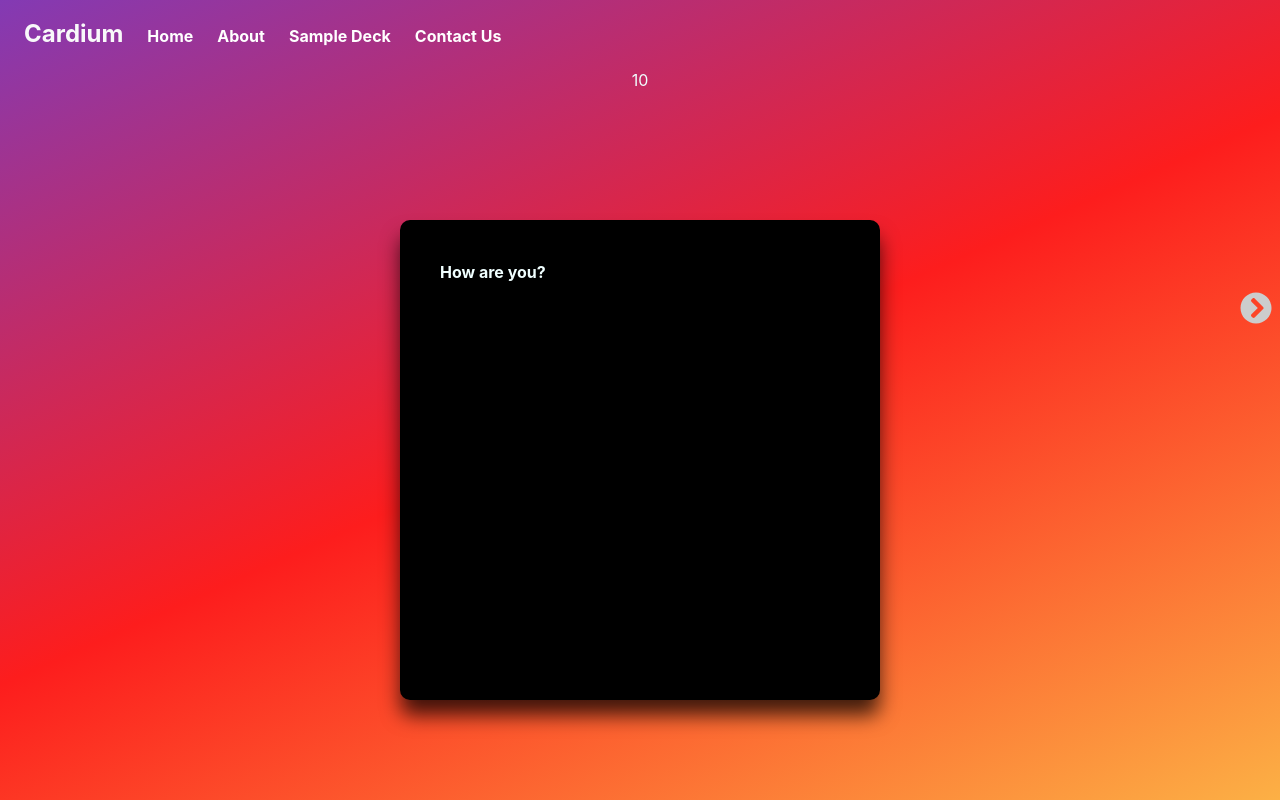
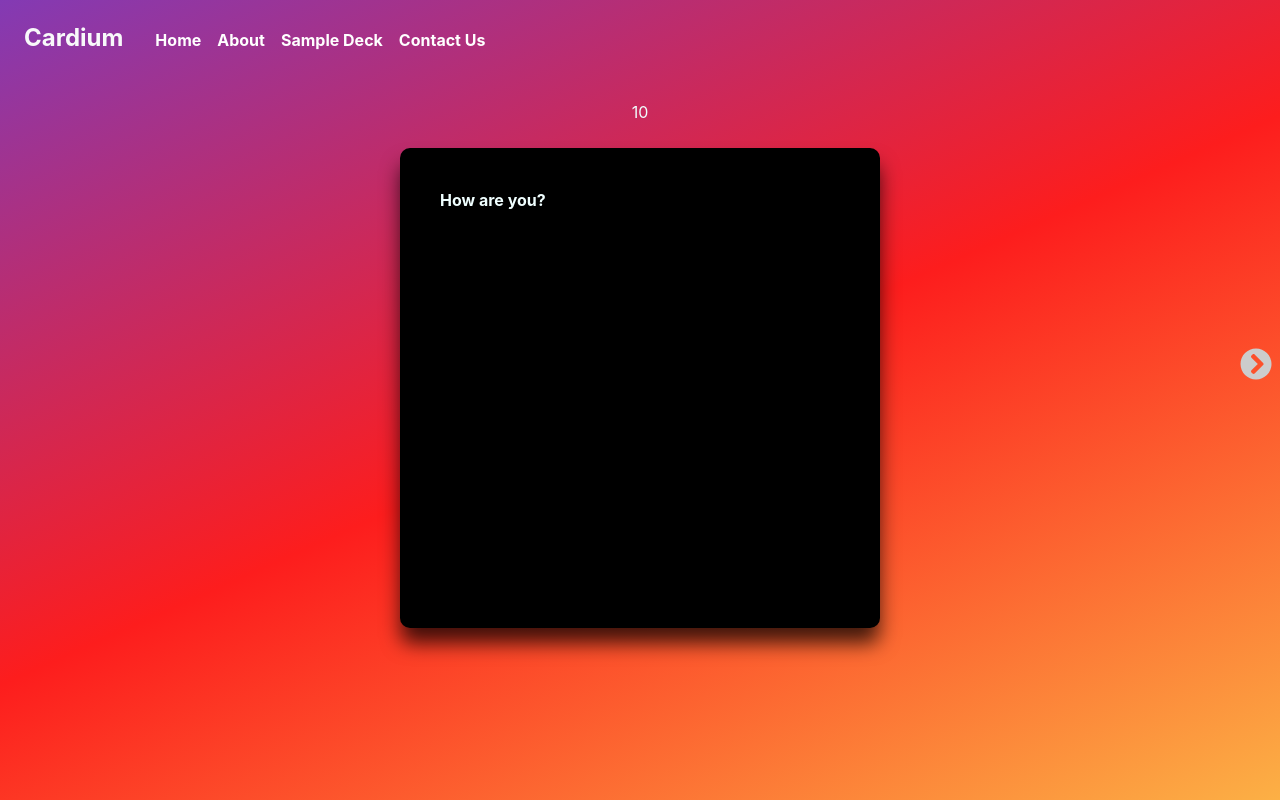
Before and after one commit to k-i-t-h/Buttons, a React (Create React App) app: page /card-deck in a window 1280 px wide. Built offline with nearby package versions, Linux system fonts and the light colour scheme.

Commit message:
updated buttons and margins for card

```diff
--- a/src/Components/CardDeck/CardDeck.css
+++ b/src/Components/CardDeck/CardDeck.css
@@ -1,2 +1,4 @@
-.cardContainer{
+.cardContainer {
+  /* padding: 5rem; */
+  /* display: flex; */
 }
--- a/src/Components/CardDeck/CardDeck.jsx
+++ b/src/Components/CardDeck/CardDeck.jsx
@@ -32,9 +32,7 @@ class CardDeck extends React.Component {
 
     componentDidMount() {
         const cardDeck = this.state.qnaArr.map(this.mapCards);
-        this.setState({
-            cardDeck
-        })
+        this.setState({ cardDeck })
     }
 
     mapCards = qna => (
@@ -65,7 +63,7 @@ class CardDeck extends React.Component {
     render() {
         return (
             <div className="cardContainer">
-                <div className="text-center">{10}</div>
+                <div className="d-absolute text-center p-4">{10}</div>
                 {this.state.cardDeck[`${this.state.current}`]}
                 <div className="d-flex" style={{ paddingTop: "25vh" }}>
                     <FontAwesomeIcon
--- a/src/Components/FlashCard/FlashCard.css
+++ b/src/Components/FlashCard/FlashCard.css
@@ -13,16 +13,13 @@
 }
 
 .c {
-  -webkit-box-shadow: 0px 16px 20px -1px rgba(0,0,0,0.75);
-  -moz-box-shadow: 0px 16px 20px -1px rgba(0,0,0,0.75);
-  box-shadow: 0px 16px 20px -1px rgba(0,0,0,0.75);
+  -webkit-box-shadow: 0px 16px 20px -1px rgba(0, 0, 0, 0.75);
+  -moz-box-shadow: 0px 16px 20px -1px rgba(0, 0, 0, 0.75);
+  box-shadow: 0px 16px 20px -1px rgba(0, 0, 0, 0.75);
   padding: 1rem;
-    position: absolute;
   width: 15.8rem;
   height: 15.8rem;
   cursor: pointer;
-    margin-bottom: 10%;
-    margin-top: 10%;
   border-radius: 10px;
 }
 
@@ -34,7 +31,7 @@
   }
 }
 
-@media (min-width: 992px) and (max-width: 1199.98px){
+@media (min-width: 992px) and (max-width: 1199.98px) {
   .c {
     width: 30rem;
     padding: 2rem;
@@ -42,7 +39,7 @@
   }
 }
 
-  @media (min-width: 1200px){
+@media (min-width: 1200px) {
   .c {
     width: 30rem;
     padding: 2.5rem;
--- a/src/Components/FlashCard/FlashCard.jsx
+++ b/src/Components/FlashCard/FlashCard.jsx
@@ -14,10 +14,10 @@ function FlashCard(props) {
   return (
     <React.Fragment>
       <div onClick={() => set(state => !state)} className="d-flex justify-content-center">
-        <a.div className="c back" style={{ opacity: opacity.interpolate(o => 1 - o), transform }}>
+        <a.div className="c back" style={{ position: "absolute", opacity: opacity.interpolate(o => 1 - o), transform }}>
           {props.data.question}
         </a.div>
-        <a.div className={"c front text-dark"} style={{ opacity, transform: transform.interpolate(t => `${t} rotateY(180deg)`) }}>
+        <a.div className={"c front text-dark"} style={{ position: "absolute", opacity, transform: transform.interpolate(t => `${t} rotateY(180deg)`) }}>
           {props.data.answer}
         </a.div>
       </div>
--- a/src/Components/Home/Home.jsx
+++ b/src/Components/Home/Home.jsx
@@ -9,7 +9,6 @@ class Home extends React.Component {
     }
 
     gotToDeck = () => this.props.history.push(`/card-deck`);
-
 
     render() {
 
--- a/src/Components/TopNav/TopNav.jsx
+++ b/src/Components/TopNav/TopNav.jsx
@@ -25,16 +25,16 @@ const TopNav = () => {
         aria-label="Toggle navigation"><span className="navbar-toggler-icon"></span></button>
       <div className={`navbar-collapse ${!isOpen && "collapse"}`} id="navbarNavAltMarkup">
         <a.div className="navbar-nav" style={isOpen ? fade : null}>
-          <Link className={`MainLinkStyle mr-4 mt-1 ${window.innerWidth < '1000px' && isOpen ? "" : "text-center"}`}
+          <Link className={`MainLinkStyle p-2 mt-1 ${!isOpen && window.innerWidth >= '1000px' ? "" : "ml-auto mr-auto"}`}
             onClick={isOpen ? toggleNav : null}
             to="/" >Home</Link>
-          <Link className={`MainLinkStyle mr-4 mt-1 ${window.innerWidth < '1000px' && isOpen ? "" : "text-center"}`}
+          <Link className={`MainLinkStyle p-2 mt-1 ${!isOpen && window.innerWidth >= '1000px' ? "" : "ml-auto mr-auto"}`}
             onClick={isOpen ? toggleNav : null}
             to="/about" >About</Link>
-          <Link className={`MainLinkStyle mr-4 mt-1 ${window.innerWidth < '1000px' && isOpen ? "" : "text-center"}`}
+          <Link className={`MainLinkStyle p-2 mt-1 ${!isOpen && window.innerWidth >= '1000px' ? "" : "ml-auto mr-auto"}`}
             onClick={isOpen ? toggleNav : null}
             to="/card-deck" >Sample Deck</Link>
-          <Link className={`MainLinkStyle mr-4 mt-1 ${window.innerWidth < '1000px' && isOpen ? "" : "text-center"}`}
+          <Link className={`MainLinkStyle p-2 mt-1 ${!isOpen && window.innerWidth >= '1000px' ? "" : "ml-auto mr-auto"}`}
             onClick={isOpen ? toggleNav : null}
             to="/contact-us" >Contact Us</Link>
         </a.div>
```
Lines whose indentation alone changed are shown as unchanged.
